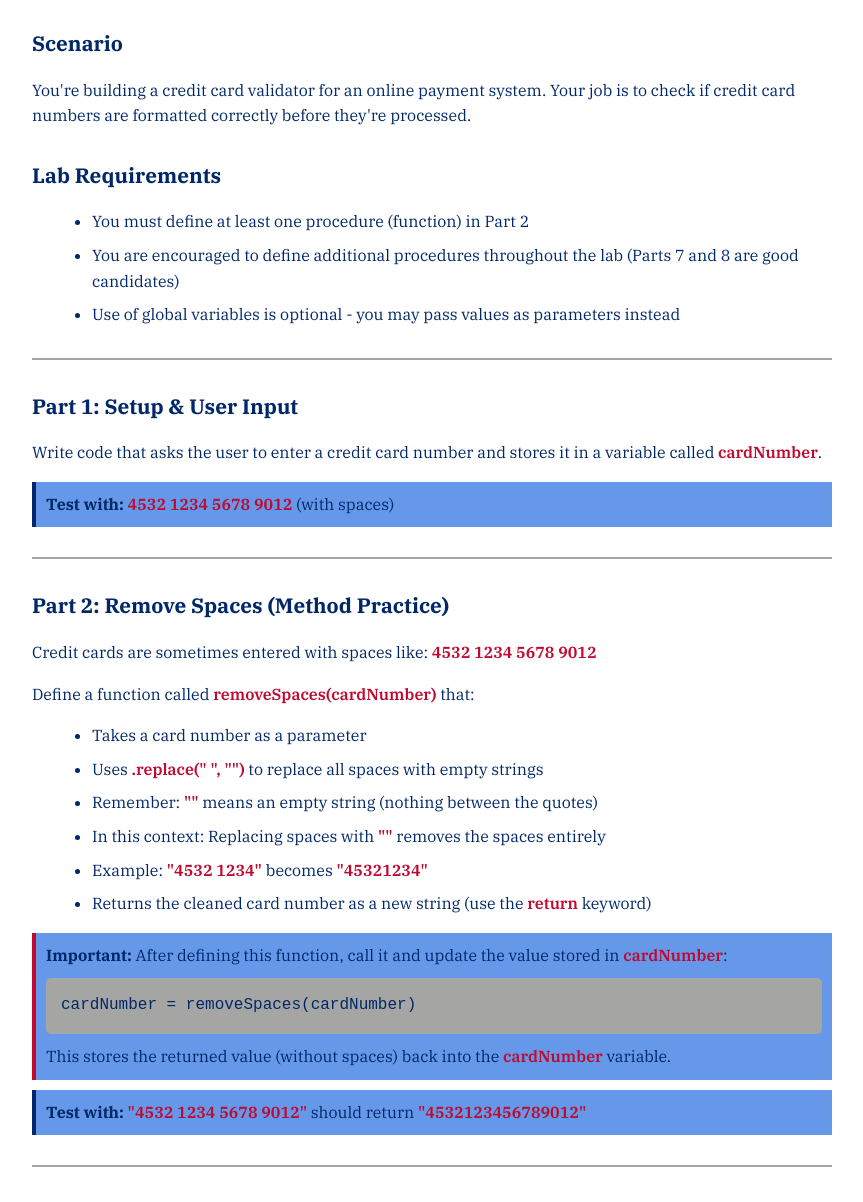
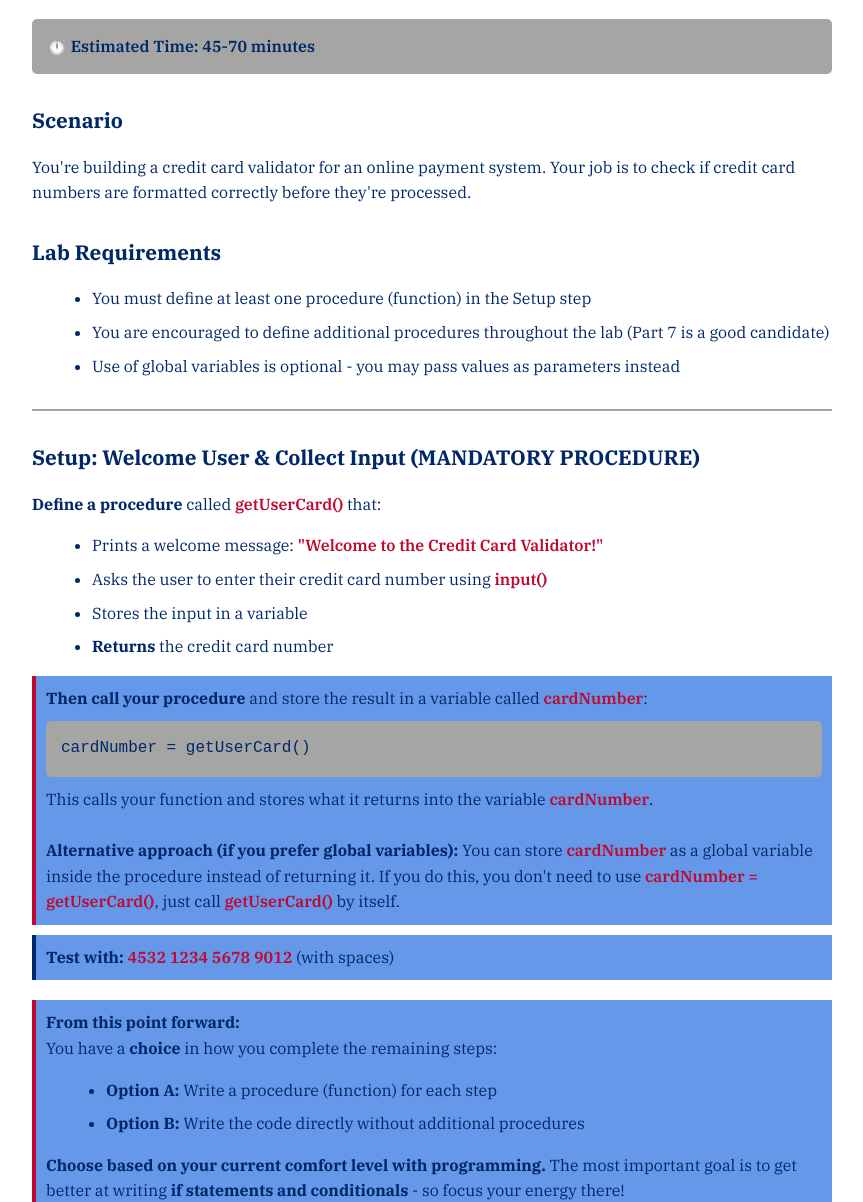
Before and after one commit to maryclair-wright/maryclair-wright.github.io, a plain HTML site: page elt5-valid-credit-card-lab.html in a window 1280 px wide. Shown: the part 107-1309 px from the top of the page, without its empty margins (208-1071 px from the left). Drawn offline with Linux system fonts and the light colour scheme.

Commit message:
changecclanagain

```diff
--- a/elt5-valid-credit-card-lab.html
+++ b/elt5-valid-credit-card-lab.html
@@ -51,6 +51,14 @@
             margin: 10px 0;
             color: #002868;
         }
+        .time-estimate {
+            background-color: #A5A5A4;
+            padding: 15px;
+            border-radius: 5px;
+            margin: 20px 0;
+            color: #002868;
+            font-weight: 600;
+        }
         hr {
             border: none;
             border-top: 2px solid #A5A5A4;
@@ -69,6 +77,10 @@
 <body>
     <h1>Credit Card Validator Lab</h1>
 
+    <div class="time-estimate">
+        ⏱️ Estimated Time: 45-70 minutes
+    </div>
+
     <div class="section">
         <h2>Scenario</h2>
         <p>You're building a credit card validator for an online payment system. Your job is to check if credit card numbers are formatted correctly before they're processed.</p>
@@ -77,8 +89,8 @@
     <div class="section">
         <h2>Lab Requirements</h2>
         <ul>
-            <li>You must define at least one procedure (function) in Part 2</li>
-            <li>You are encouraged to define additional procedures throughout the lab (Parts 7 and 8 are good candidates)</li>
+            <li>You must define at least one procedure (function) in the Setup step</li>
+            <li>You are encouraged to define additional procedures throughout the lab (Part 7 is a good candidate)</li>
             <li>Use of global variables is optional - you may pass values as parameters instead</li>
         </ul>
     </div>
@@ -86,17 +98,40 @@
     <hr>
 
     <div class="section">
-        <h2>Part 1: Setup & User Input</h2>
-        <p>Write code that asks the user to enter a credit card number and stores it in a variable called <span class="code">cardNumber</span>.</p>
+        <h2>Setup: Welcome User & Collect Input (MANDATORY PROCEDURE)</h2>
+        <p><strong>Define a procedure</strong> called <span class="code">getUserCard()</span> that:</p>
+        <ul>
+            <li>Prints a welcome message: <span class="code">"Welcome to the Credit Card Validator!"</span></li>
+            <li>Asks the user to enter their credit card number using <span class="code">input()</span></li>
+            <li>Stores the input in a variable</li>
+            <li><strong>Returns</strong> the credit card number</li>
+        </ul>
+        <div class="important">
+            <strong>Then call your procedure</strong> and store the result in a variable called <span class="code">cardNumber</span>:
+            <div class="code-block">cardNumber = getUserCard()</div>
+            This calls your function and stores what it returns into the variable <span class="code">cardNumber</span>.
+            <br><br>
+            <strong>Alternative approach (if you prefer global variables):</strong> You can store <span class="code">cardNumber</span> as a global variable inside the procedure instead of returning it. If you do this, you don't need to use <span class="code">cardNumber = getUserCard()</span>, just call <span class="code">getUserCard()</span> by itself.
+        </div>
         <div class="test-case">
             <strong>Test with:</strong> <span class="code">4532 1234 5678 9012</span> (with spaces)
+        </div>
+
+        <div class="important" style="margin-top: 20px;">
+            <strong>From this point forward:</strong><br>
+            You have a <strong>choice</strong> in how you complete the remaining steps:
+            <ul>
+                <li><strong>Option A:</strong> Write a procedure (function) for each step</li>
+                <li><strong>Option B:</strong> Write the code directly without additional procedures</li>
+            </ul>
+            <strong>Choose based on your current comfort level with programming.</strong> The most important goal is to get better at writing <strong>if statements and conditionals</strong> - so focus your energy there!
         </div>
     </div>
 
     <hr>
 
     <div class="section">
-        <h2>Part 2: Remove Spaces (Method Practice)</h2>
+        <h2>Part 1: Remove Spaces</h2>
         <p>Credit cards are sometimes entered with spaces like: <span class="code">4532 1234 5678 9012</span></p>
         <p>Define a function called <span class="code">removeSpaces(cardNumber)</span> that:</p>
         <ul>
@@ -120,7 +155,7 @@
     <hr>
 
     <div class="section">
-        <h2>Part 3: Check Length</h2>
+        <h2>Part 2: Check Length</h2>
         <p>Valid credit cards have exactly 16 digits.</p>
         <p>Before checking the length, print a message to the user like <span class="code">"---------- Checking Length ----------"</span> to show what your program is doing.</p>
         <p>Write an if/else statement that:</p>
@@ -138,7 +173,7 @@
     <hr>
 
     <div class="section">
-        <h2>Part 4: Check Card Type</h2>
+        <h2>Part 3: Check Card Type</h2>
         <p>Visa cards start with the digit 4.</p>
         <p>Print a message to the user like <span class="code">"---------- Checking Card Type ----------"</span> before performing the check.</p>
         <p>Write an if/else statement that:</p>
@@ -160,7 +195,7 @@
     <hr>
 
     <div class="section">
-        <h2>Part 5: Check Security Digit (Mod Math)</h2>
+        <h2>Part 4: Check Security Digit (Mod Math)</h2>
         <p>For this system, the last digit must be evenly divisible by 3.</p>
         <p>Print a message to the user like <span class="code">"---------- Checking Security Digit ----------"</span> before performing the check.</p>
         <p>Write code that checks if the last digit is divisible by 3 and prints <span class="code">"Valid security digit"</span> or <span class="code">"Invalid security digit"</span>.</p>
@@ -174,7 +209,7 @@
     <hr>
 
     <div class="section">
-        <h2>Part 6: Check All Digits</h2>
+        <h2>Part 5: Check All Digits</h2>
         <p>Credit cards should only contain numbers (after spaces are removed).</p>
         <p>Print a message to the user like <span class="code">"---------- Checking for Non-Digit Characters ----------"</span> before performing the check.</p>
         <p>Python has a helpful string method called <span class="code">.isdigit()</span> that returns <span class="code">True</span> if all characters in a string are digits, and <span class="code">False</span> otherwise.</p>
@@ -193,7 +228,7 @@
     <hr>
 
     <div class="section">
-        <h2>Part 7: Format for Display</h2>
+        <h2>Part 6: Format for Display</h2>
         <p>For security, only show the last 4 digits when displaying: <span class="code">**** **** **** 9012</span></p>
         <p>Define a function called <span class="code">formatCard(cardNumber)</span> that:</p>
         <ul>
```
